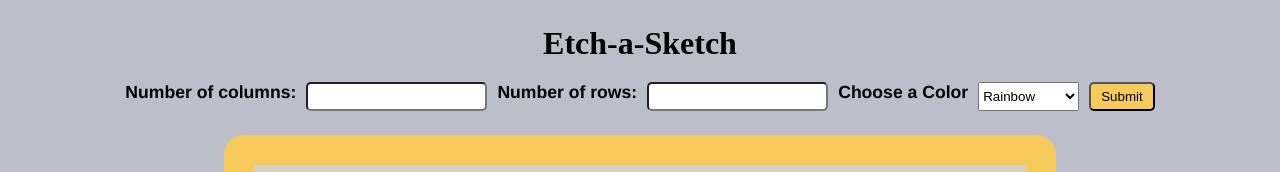
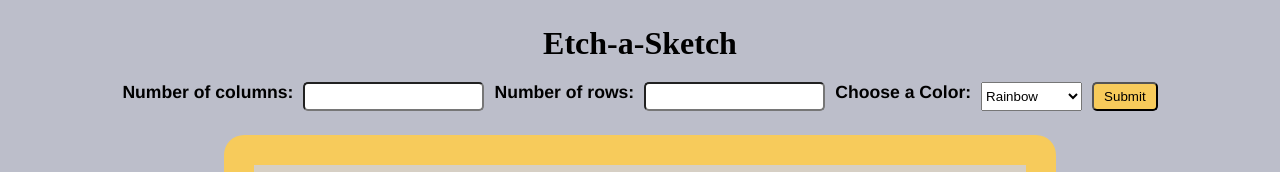
Before and after one commit to jadebugnos/odin-etch-a-sketch, a plain HTML site: page index.html in a window 1280 px wide. Shown: the top 172 px of the page. Drawn offline with Linux system fonts and the light colour scheme.

Commit message:
fix a typo

```diff
--- a/index.html
+++ b/index.html
@@ -16,7 +16,7 @@
         <input class="input-field" id="columns" type="text" name="column">
         <label for="rows">Number of rows:</label>
         <input class="input-field" id="rows" type="text" name="rows">
-        <label for="effects">Choose a Color</label>
+        <label for="effects">Choose a Color:</label>
         <select id="effects" name="effects" class="effects">
             <option value="rainbow">Rainbow</option>
             <option value="crimson">Crimson</option>
```
